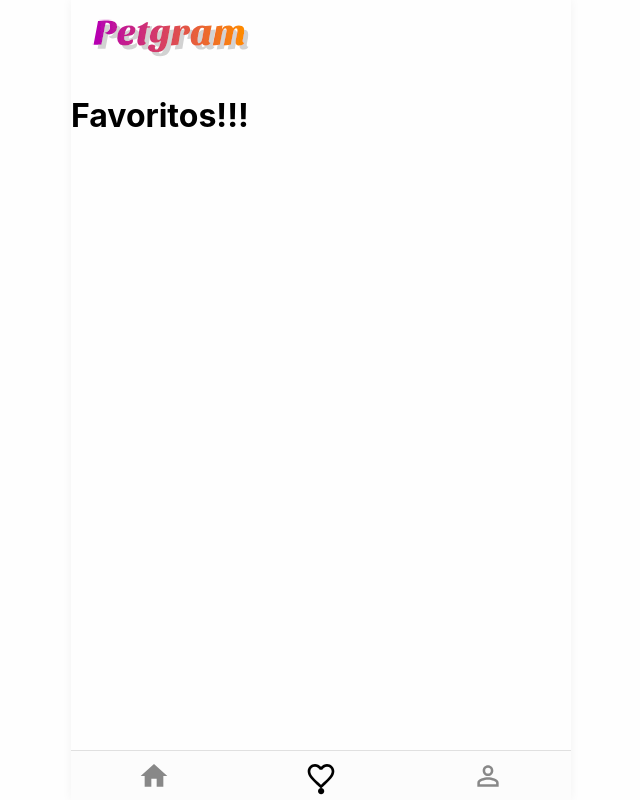
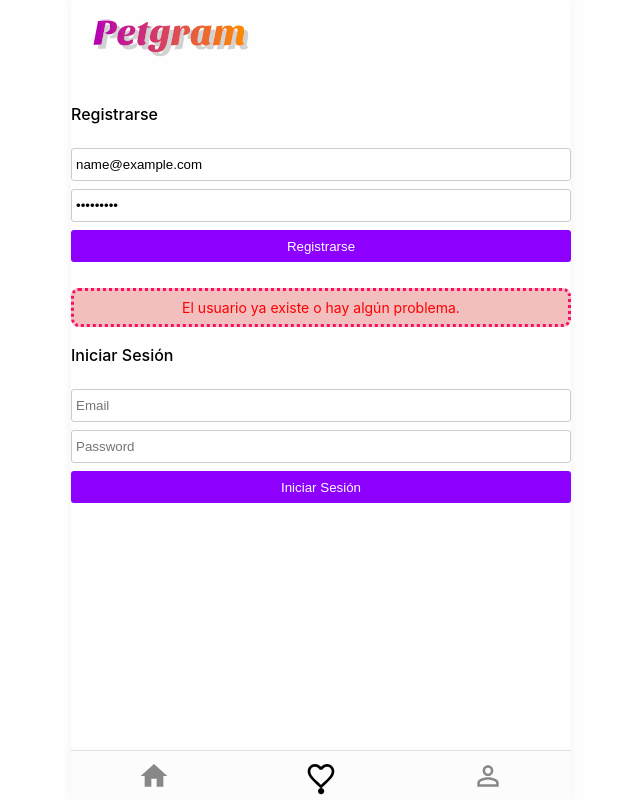
Before and after one commit to ManuelDevWeb/project-react-advanced, a React app: page /favs in a window 1280 px wide. Both pictures are taken after typing "name@example.com", "Sample123" into the empty fields and a click on the button "Registrarse". Shown: the whole page, without its empty margins (319-959 px from the left). Built offline with nearby package versions, Linux system fonts and the light colour scheme; no server answers.

Commit message:
Add mutation for register and login

```diff
--- a/src/components/UserForm/index.js
+++ b/src/components/UserForm/index.js
@@ -2,22 +2,35 @@ import React, { Fragment } from 'react';
 // Importando custom hook UseInputValue
 import UseInputValue from '../../hooks/UseInputValue';
 // Importando estilos
-import {Form, Input, Button, Title} from './styles';
+import {Form, Input, Button, Title, Error} from './styles';
 
-export const UserForm=({onSubmit, title})=>{
+export const UserForm=({onSubmit, title, error, disabled})=>{
     // Manejando estado del email y password
     const email=UseInputValue('')
     const password=UseInputValue('');
 
+    const handleSubmit=(e)=>{
+        e.preventDefault();
+        onSubmit({
+            email:email.value,
+            password:password.value
+        })
+    }
+
     return (
         <Fragment>
             <Title>{title}</Title>
-            <Form onSubmit={onSubmit}>
+            <Form disabled={disabled} onSubmit={handleSubmit}>
                 {/* Podemos simplificar aun mas, colocando solamente {...email} para que pase todos los props al input*/}
-                <Input placeholder='Email' value={email.value} onChange={email.onChange}/>
-                <Input placeholder='Password' type='password' value={password.value} onChange={password.onChange}/>
-                <Button>{title}</Button>
+                <Input disabled={disabled} placeholder='Email' value={email.value} onChange={email.onChange}/>
+                <Input disabled={disabled} placeholder='Password' type='password' value={password.value} onChange={password.onChange}/>
+                <Button disabled={disabled}>{title}</Button>
             </Form>
+            {
+                // Si hay un error renderizamos
+                error && <Error>{error}</Error>
+            }
         </Fragment>
+
     )
 }
--- a/src/components/UserForm/styles.js
+++ b/src/components/UserForm/styles.js
@@ -12,6 +12,10 @@ export const Input = styled.input`
     padding: 8px 4px;
     display: block;
     width: 100%;
+    // Cuando el boton este disabled se ejecuta estos estilos
+    &[disabled]{
+        opacity: .3;
+    }
 `;
 
 export const Button = styled.button`
@@ -22,6 +26,10 @@ export const Button = styled.button`
     display: block;
     width: 100%;
     text-align: center;
+    // Cuando el boton este disabled se ejecuta estos estilos
+    &[disabled]{
+        opacity: .3;
+    }
 `;
 
 export const Title = styled.h2`
@@ -29,3 +37,28 @@ export const Title = styled.h2`
     font-weight: 500;
     padding: 8px 0;
 `;
+
+export const Error =styled.span`
+    display: block;
+    font-size: 14px;
+    color: red;
+    text-align: center;
+    padding: 8px 0px;
+    margin: 10px 0px 10px;
+    width: 100%;
+    border:dotted 3px #f51165;
+    -moz-border-radius-topleft: 8px;
+    -moz-border-radius-topright:8px;
+    -moz-border-radius-bottomleft:8px;
+    -moz-border-radius-bottomright:8px;
+    -webkit-border-top-left-radius:8px;
+    -webkit-border-top-right-radius:8px;
+    -webkit-border-bottom-left-radius:8px;
+    -webkit-border-bottom-right-radius:8px;
+    border-top-left-radius:8px;
+    border-top-right-radius:8px;
+    border-bottom-left-radius:8px;
+    border-bottom-right-radius:8px;
+    background-color: rgba(215, 44, 44, 0.3);
+    background: rgba(215, 44, 44, 0.3);
+`;
--- /dev/null
+++ b/src/container/LoginMutation.js
@@ -0,0 +1,17 @@
+// Importando elementos para usar GraphQL
+import { gql, useMutation } from "@apollo/client";
+
+// Esta mutación devuelve un WebToken
+const LOGIN=gql`
+    mutation login($input: UserCredentials!){
+        login (input: $input)
+    }
+`;
+
+export const LoginMutation=()=>{
+    const [loginMutation, {error, loading}]=useMutation(LOGIN);
+
+    return(
+        {loginMutation, error, loading}
+    )
+}
--- /dev/null
+++ b/src/container/RegisterMutation.js
@@ -0,0 +1,17 @@
+// Importando elementos para usar GraphQL
+import { gql, useMutation } from "@apollo/client";
+
+// Esta mutación devuelve un WebToken
+const REGISTER = gql`
+    mutation signup($input: UserCredentials!){
+        signup(input: $input)
+    }
+`;
+
+export const RegisterMutation = () => {
+    const [registerMutation, {error,loading}] = useMutation(REGISTER);
+
+    return (
+        {registerMutation,error,loading}
+    )
+}
--- a/src/pages/NotRegisteredUser.js
+++ b/src/pages/NotRegisteredUser.js
@@ -3,17 +3,67 @@ import React, { Fragment } from 'react';
 import Context from '../Context';
 // Importando componente UserForm
 import { UserForm } from '../components/UserForm';
+// Importando container RegisterMutation
+import { RegisterMutation } from '../container/RegisterMutation';
+// Importando container LoginMutation
+import {LoginMutation} from '../container/LoginMutation';
 
-export const NotRegisteredUser = () => (
+export const NotRegisteredUser = () => {
+  return (
     <Context.Consumer>
       {
         // Accediendo a las render props que declaremos en el Provider
-        ({ activateAuth }) => (
+        ({activateAuth}) => {
+          return (
             <Fragment>
-            <UserForm title={'Registrarse'} onSubmit={activateAuth}/>
-            <UserForm title={'Iniciar Sesión'} onSubmit={activateAuth}/>
+              <Registro activateAuth={activateAuth}/>
+              <Login activateAuth={activateAuth}/>
             </Fragment>
-        )
+          );
+        }
       }
     </Context.Consumer>
   );
+};
+
+const Registro=({activateAuth})=>{
+  const {registerMutation, error, loading}=RegisterMutation();
+
+  // Obtenemos los props desdel el handleSubmit del UserForm
+  const onSubmit = ({ email, password}) => {
+    const input = { email, password };
+    const variables = { input };
+
+    // Una vez el registro vaya bien, ejecutamos el activateAuth para autentificar al usuario
+    registerMutation({ variables })
+      .then(activateAuth);
+  };
+
+  // Si hay un error se crea el mensaje
+  const errorMsg= error && 'El usuario ya existe o hay algún problema.'
+
+  return(
+    <UserForm disabled={loading} error={errorMsg} title={"Registrarse"} onSubmit={onSubmit} />
+  )
+}
+
+const Login=({activateAuth})=>{
+  const {loginMutation, error, loading}=LoginMutation();
+
+  // Obtenemos los valores desdel el handleSubmit del UserForm
+  const onSubmit = ({ email, password }) => {
+    const input = { email, password };
+    const variables = { input };
+
+    // Una vez el registro vaya bien, ejecutamos el activateAuth para autentificar al usuario
+    loginMutation({ variables })
+      .then(activateAuth);
+  };
+
+  // Si hay un error se crea el mensaje
+  const errorMsg= error && 'El usuario no existe o la contraseña es incorrecta.'
+
+  return(
+    <UserForm disabled={loading} error={errorMsg} title={"Iniciar Sesión"} onSubmit={onSubmit} />
+  )
+}
```
Lines whose indentation alone changed are shown as unchanged.
